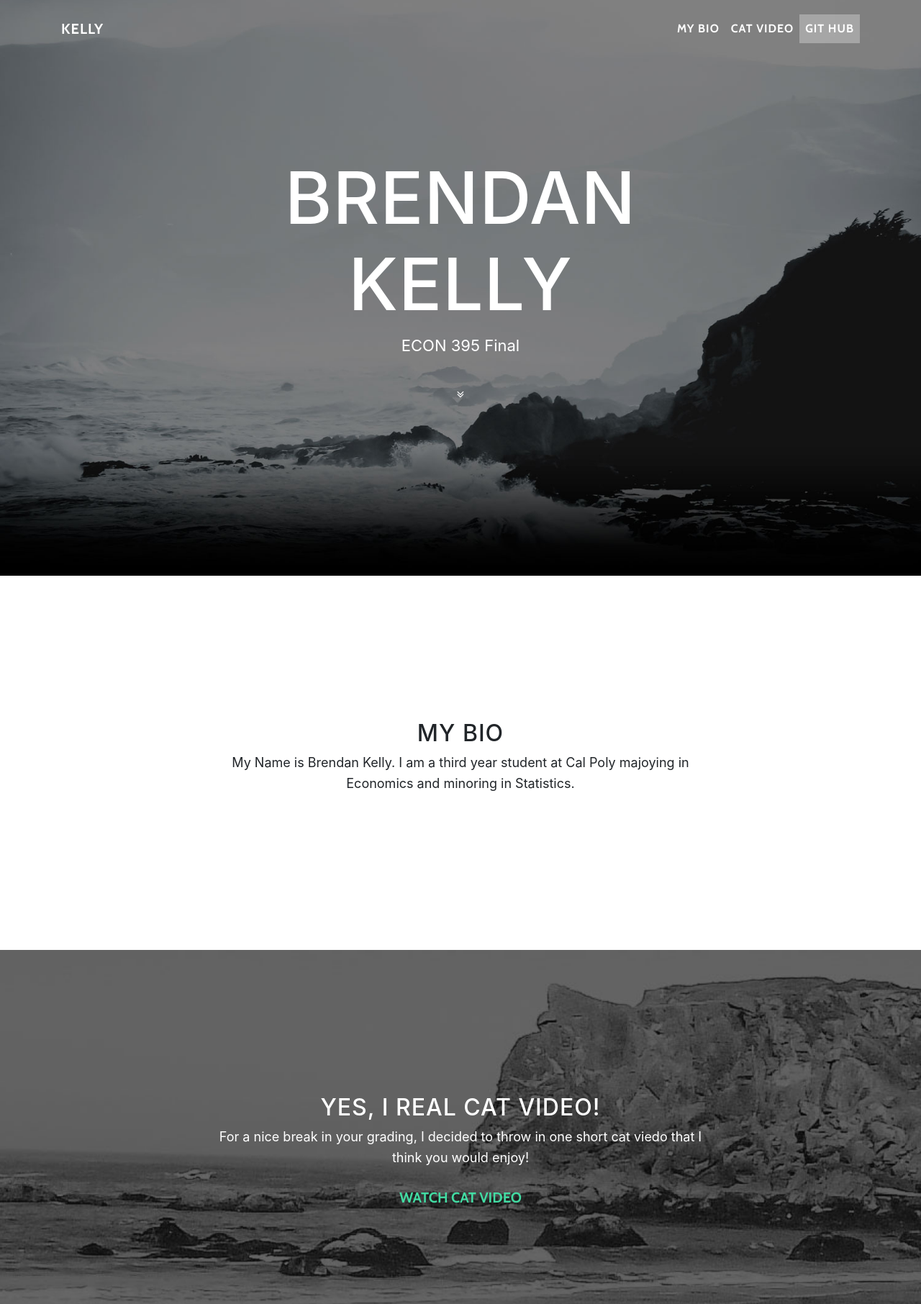
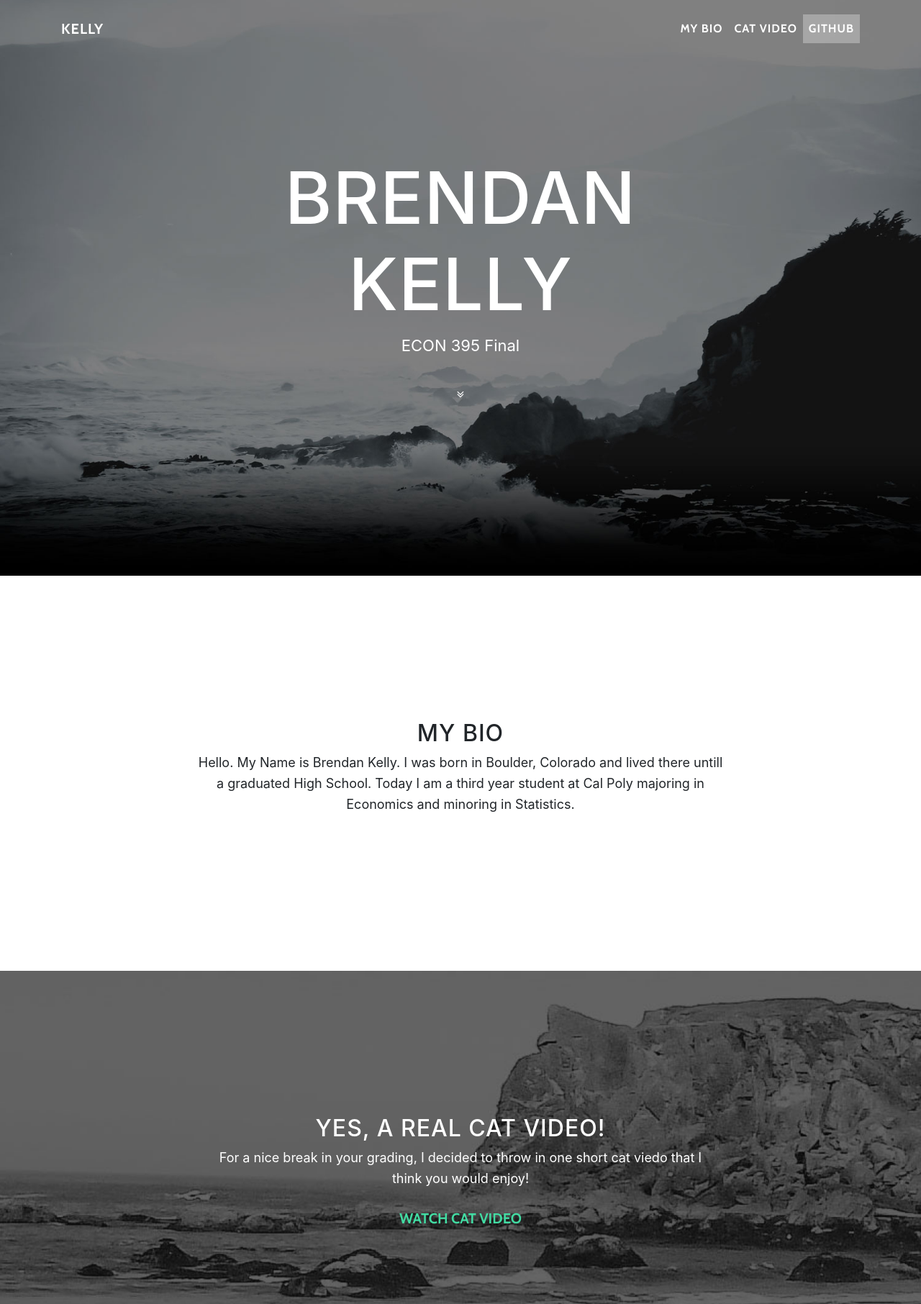
Before and after one commit to kelly-brendan/kelly-brendan.github.io, a website with bundled scripts: page index.html in a window 1280 px wide. Shown: the top 1812 px of the page at 72% size. Built offline with nearby package versions, Linux system fonts and the light colour scheme.

Commit message:
Changed final code.

```diff
--- a/index.html
+++ b/index.html
@@ -42,7 +42,7 @@
               <a class="nav-link js-scroll-trigger" href="#download">Cat Video</a>
             </li>
             <li class="nav-item">
-              <a class="nav-link js-scroll-trigger" href="#contact">Git Hub</a>
+              <a class="nav-link js-scroll-trigger" href="#contact">GitHub</a>
             </li>
           </ul>
         </div>
@@ -72,7 +72,7 @@
         <div class="row">
           <div class="col-lg-8 mx-auto">
             <h2>My Bio</h2>
-            <p>My Name is Brendan Kelly. I am a third year student at Cal Poly majoying in Economics and minoring in Statistics.</p>
+            <p>Hello. My Name is Brendan Kelly. I was born in Boulder, Colorado and lived there untill a graduated High School. Today I am a third year student at Cal Poly majoring in Economics and minoring in Statistics.</p>
           </div>
         </div>
       </div>
@@ -82,7 +82,7 @@
     <section id="download" class="download-section content-section text-center">
       <div class="container">
         <div class="col-lg-8 mx-auto">
-          <h2>Yes, I real Cat Video!</h2>
+          <h2>Yes, A real Cat Video!</h2>
           <p>For a nice break in your grading, I decided to throw in one short cat viedo that I think you would enjoy!</p>
           <a href="https://www.youtube.com/watch?v=4IP_E7efGWE" class="btn btn-default btn-lg">Watch Cat Video</a>
         </div>
@@ -112,7 +112,7 @@
     <!-- Footer -->
     <footer>
       <div class="container text-center">
-        <p>Copyright &copy; Kelly 2018</p>
+        <p>Copyright &copy; Brendan Kelly 2018</p>
       </div>
     </footer>
 
```
